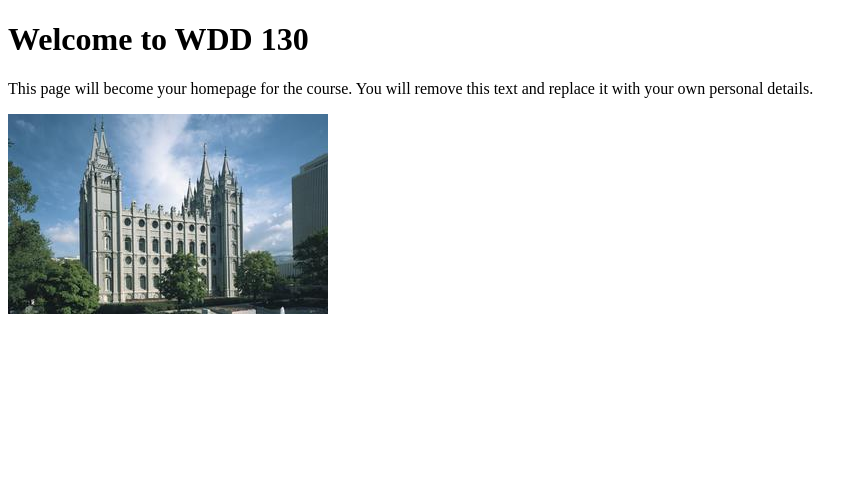
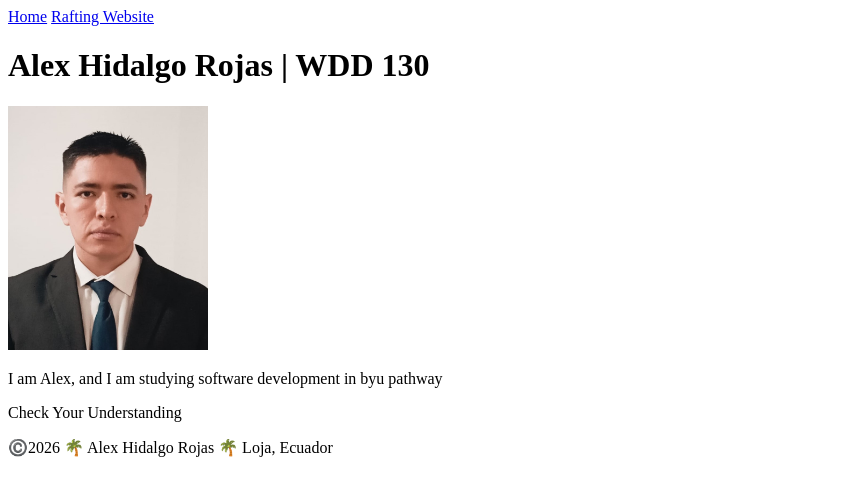
Before and after one commit to AlexElectron01/wdd130, a plain HTML site: page index.html in a window 1280 px wide. Shown: the whole page, without its empty margins (0-868 px from the left). Drawn offline with Linux system fonts and the light colour scheme.

Commit message:
homework wwek 1

```diff
--- a/index.html
+++ b/index.html
@@ -4,14 +4,28 @@
 <head>
     <meta charset="UTF-8">
     <meta name="viewport" content="width=device-width, initial-scale=1.0">
-    <title>WDD 130 | Personal Homepage</title>
+    <title>Alex Hidalgo Rojas | WDD 130 </title>
 </head>
 
 <body>
-    <h1>Welcome to WDD 130</h1>
-    <p>This page will become your homepage for the course. You will remove this text and replace it with your own personal details.</p>
+    <header>
+      <nav>
+         <a href="#">Home</a>
+         <a href="wwr/">Rafting Website</a>
+      </nav>
 
-    <img src="images/salt-lake-temple.jpg" alt="The Salt Lake Temple.">
+    </header>
+
+
+    <main>
+        <h1>Alex Hidalgo Rojas | WDD 130</h1>
+        <img src="images/cv_pfp.jpeg" alt="photo of me" width="200">
+        <p>I am Alex, and I am studying software development in byu pathway</p>
+    </main>
+    Check Your Understanding
+    <footer>
+      <p>©️2026 🌴 Alex Hidalgo Rojas 🌴 Loja, Ecuador</p>
+    </footer>
 </body>
 
 </html>
```
Also changed, not shown: images/cv_pfp.jpeg (added).
